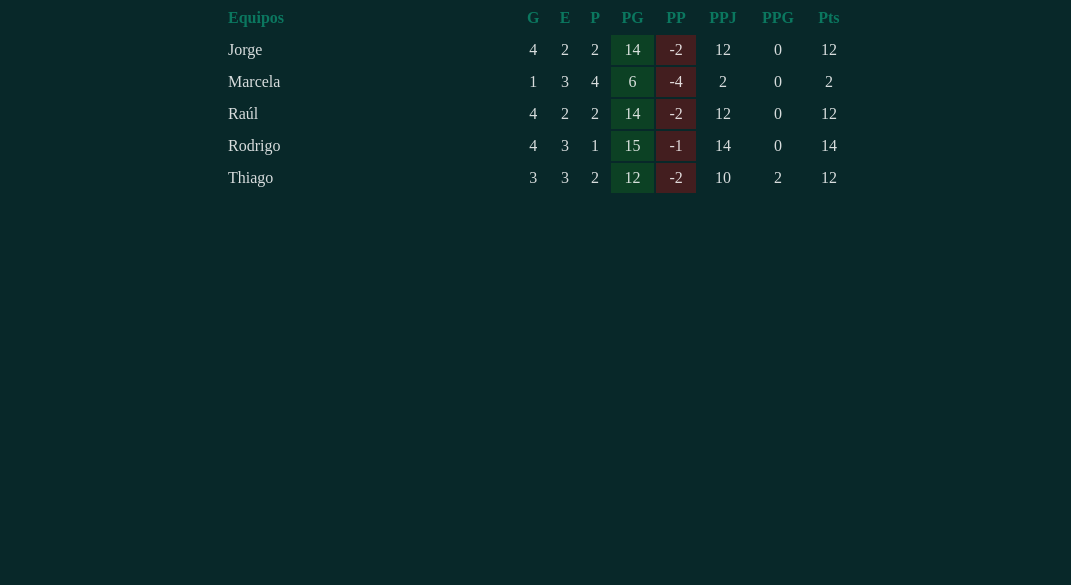
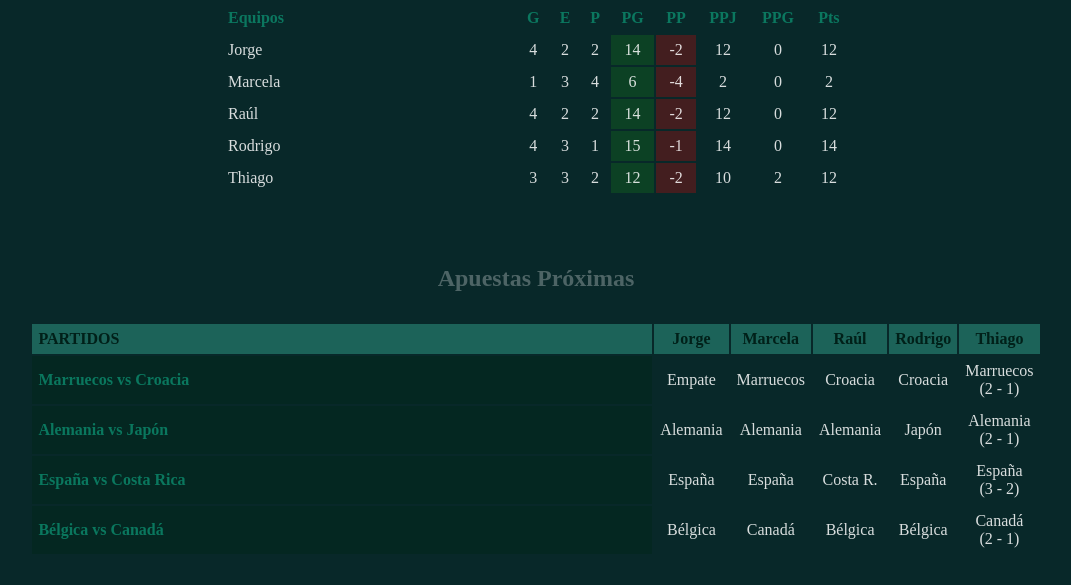
Before and after one commit to raul8as1e/TABLA, a plain HTML site: page index.html in a window 1280 px wide. Shown: the part 79-664 px from the top of the page, without its empty margins (104-1175 px from the left). Drawn offline with Linux system fonts and the light colour scheme.

Commit message:
Update index.html

```diff
--- a/index.html
+++ b/index.html
@@ -79,7 +79,58 @@
             </tr>
         </table>
     </div>
+<h2 style="text-align: center; padding: 50px 0px 10px; color: rgba(255, 255, 255, 0.282);">Apuestas Próximas
+    </h2>
 
+    <div class="tableFormatdos">
+        <table style="margin: 0 auto; width: 80%;">
+            <tr>
+                <th style="width: 70%; color: rgb(1, 32, 25); background-color: rgba(69, 215, 181, 0.342);">PARTIDOS</th>
+                <th style="text-align: center;color: rgb(1, 32, 25); background-color: rgba(69, 215, 181, 0.342);">Jorge</th>
+                <th style="text-align: center;color: rgb(1, 32, 25); background-color: rgba(69, 215, 181, 0.342);">Marcela</th>
+                <th style="text-align: center;color: rgb(1, 32, 25); background-color: rgba(69, 215, 181, 0.342);">Raúl</th>
+                <th style="text-align: center;color: rgb(1, 32, 25); background-color: rgba(69, 215, 181, 0.342);">Rodrigo</th>
+                <th style="text-align: center;color: rgb(1, 32, 25); background-color: rgba(69, 215, 181, 0.342);">Thiago</th>
+
+            </tr>
+            <tr>
+                <th style="background-color: rgba(2, 39, 30, 0.629);">Marruecos vs Croacia</th>
+                <td style="text-align: center;">Empate</td>
+                <td style="text-align: center;">Marruecos</td>
+                <td style="text-align: center;">Croacia</td>
+                <td style="text-align: center;">Croacia</td>
+                <td style="text-align: center;">Marruecos<br/>(2 - 1)</td>
+
+            </tr>
+            <tr>
+                <th style="background-color: rgba(2, 39, 30, 0.629);">Alemania vs Japón</th>
+                <td style="text-align: center;">Alemania</td>
+                <td style="text-align: center;">Alemania</td>
+                <td style="text-align: center;">Alemania</td>
+                <td style="text-align: center;">Japón</td>
+                <td style="text-align: center;">Alemania<br/>(2 - 1)</td>
+
+            </tr>
+            <tr>
+                <th style="background-color: rgba(2, 39, 30, 0.629);">España vs Costa Rica</th>
+                <td style="text-align: center;">España</td>
+                <td style="text-align: center;">España</td>
+                <td style="text-align: center;">Costa R.</td>
+                <td style="text-align: center;">España</td>
+                <td style="text-align: center;">España<br/>(3 - 2)</td>
+
+            </tr>
+            <tr>
+                <th style="background-color: rgba(2, 39, 30, 0.629);">Bélgica vs Canadá</th>
+                <td style="text-align: center;">Bélgica</td>
+                <td style="text-align: center;">Canadá</td>
+                <td style="text-align: center;">Bélgica</td>
+                <td style="text-align: center;">Bélgica</td>
+                <td style="text-align: center;">Canadá<br/>(2 - 1)</td>
+
+            </tr>
+        </table>
+    </div>
 <style>
     th, td {
         text-align: center;
```
